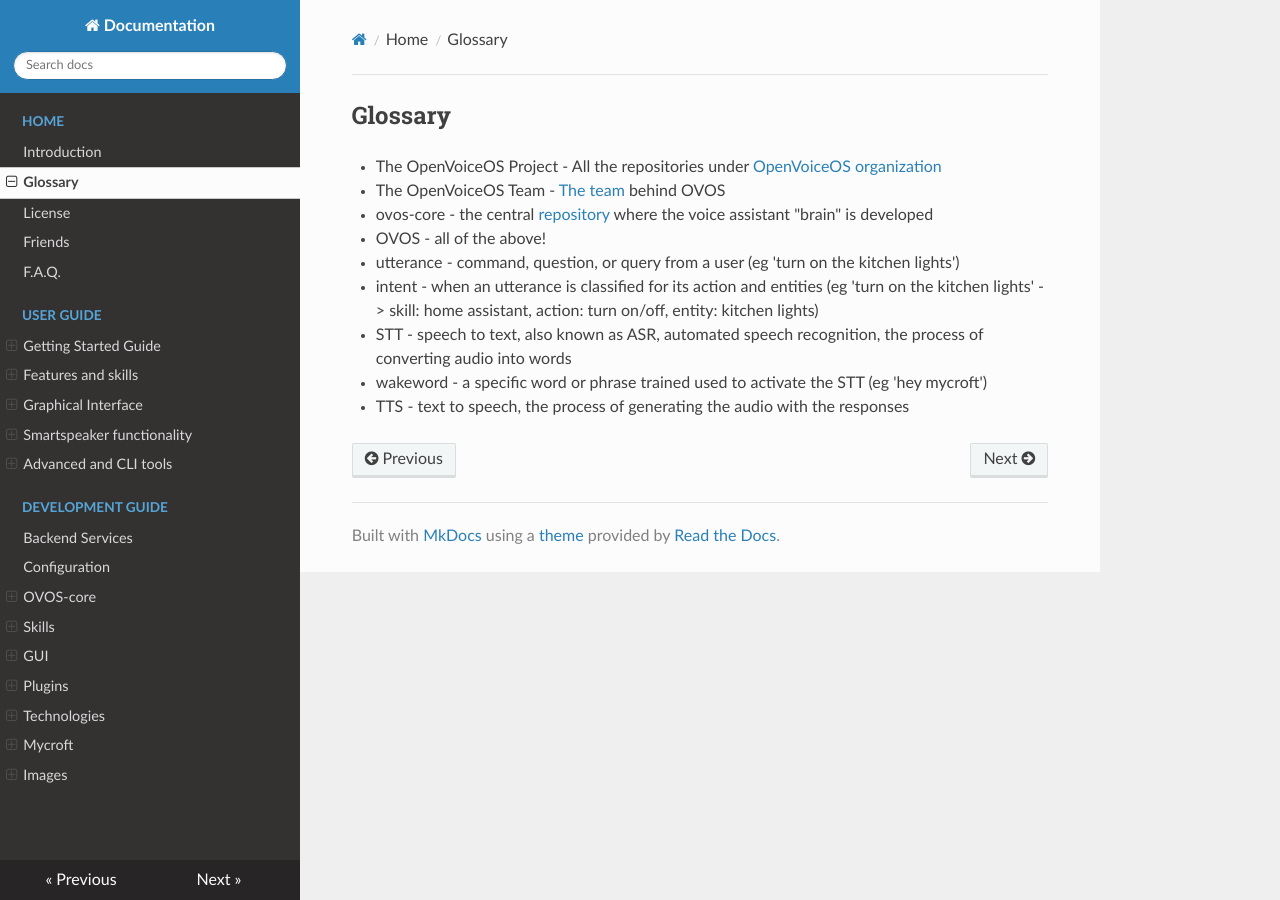
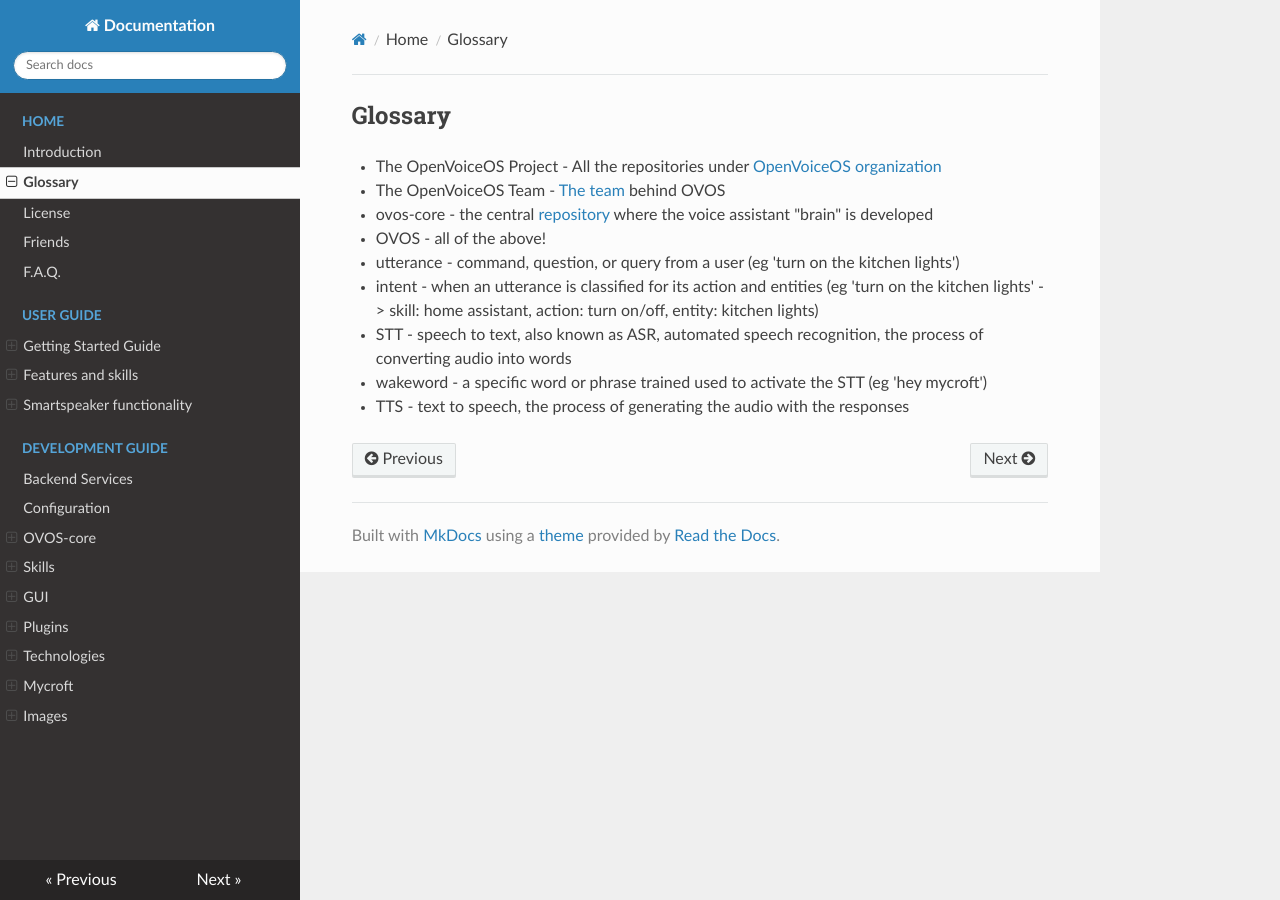
Before and after one commit to OpenVoiceOS/community-docs, an MkDocs documentation site: the page built from docs/glossary.md, in a window 1280 px wide. Built offline with MkDocs 1.6.1, drawn with Linux system fonts in a browser that asks for light colours; nearby versions of some CDN libraries.

Commit message:
Update mkdocs.yml

```diff
--- a/mkdocs.yml
+++ b/mkdocs.yml
@@ -17,16 +17,11 @@
             - Standard skills: standard_skills.md
             - Playing music: playing_music.md
             - Playing video: playing_video.md
-        - Graphical Interface:
-            - Changing your theme: change_theme.md
         - Smartspeaker functionality:
             - Airplay: airplay.md
             - Spotify connect: spotifyd.md
             - Bluetooth speaker: btspeaker.md
             - KDE Connect: kdeconnect.md
-        - Advanced and CLI tools:
-            - ovos-cli-client: ovos-cli-client.md
-            - PulseAudio controls: ncpamixer.md
     - Development Guide:
         - Backend Services: backend.md
         - Configuration: config.md
```
